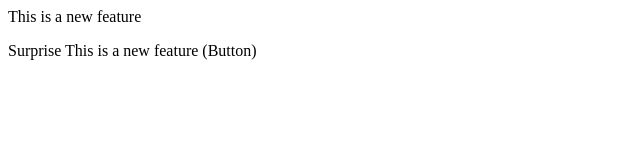
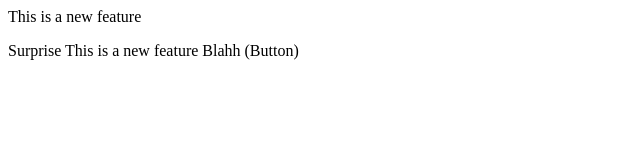
Before and after one commit to notsuperhero/localrepo, a plain HTML site: page index.html in a window 1280 px wide. Shown: the full height of the page, 0-640 px from the left. Drawn offline with Linux system fonts and the light colour scheme.

```diff
--- a/index.html
+++ b/index.html
@@ -1,2 +1,2 @@
 <p>This is a new feature</p>
-<p>Surprise This is a new feature (Button)</p>
+<p>Surprise This is a new feature Blahh (Button)</p>
```
